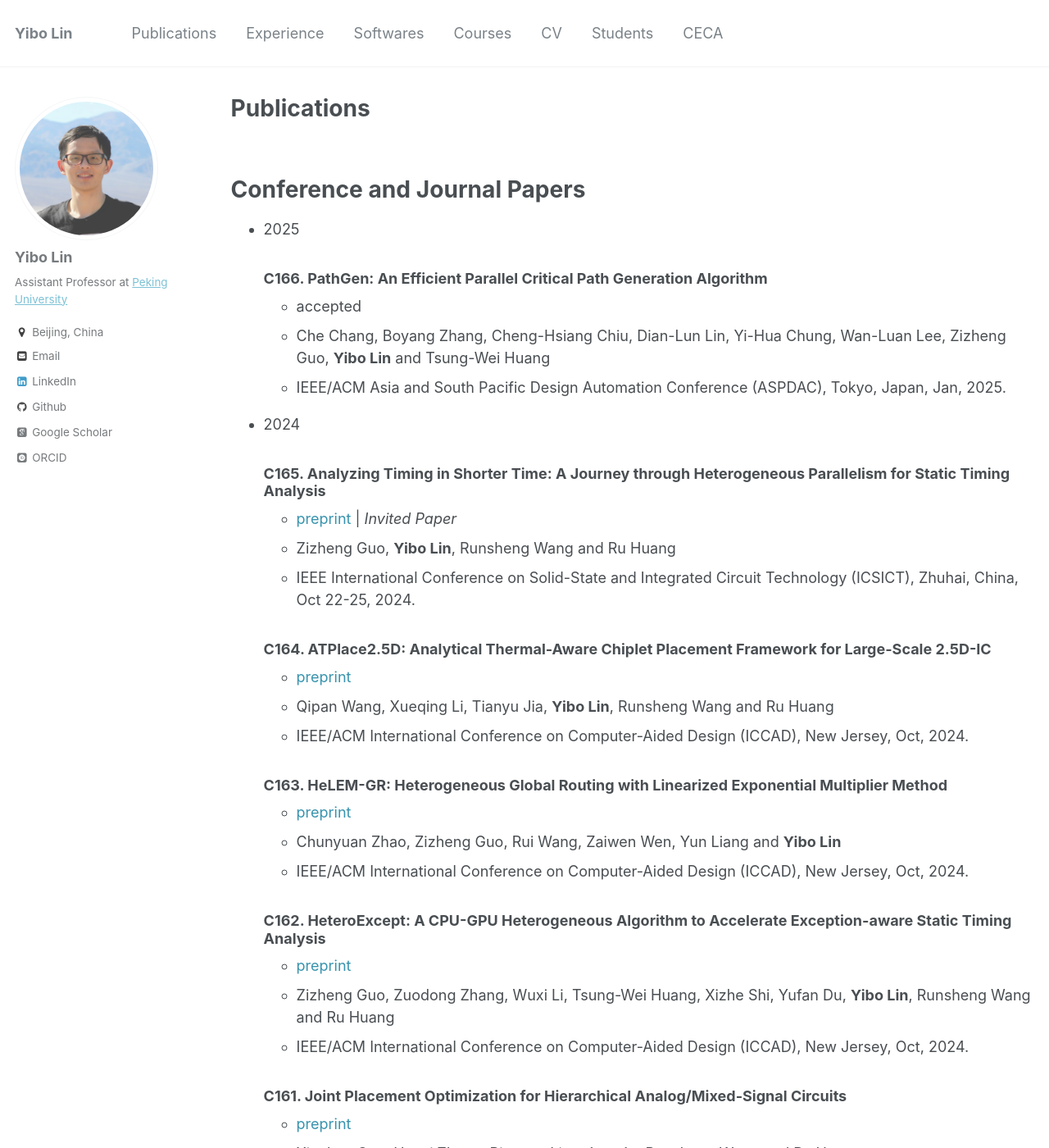
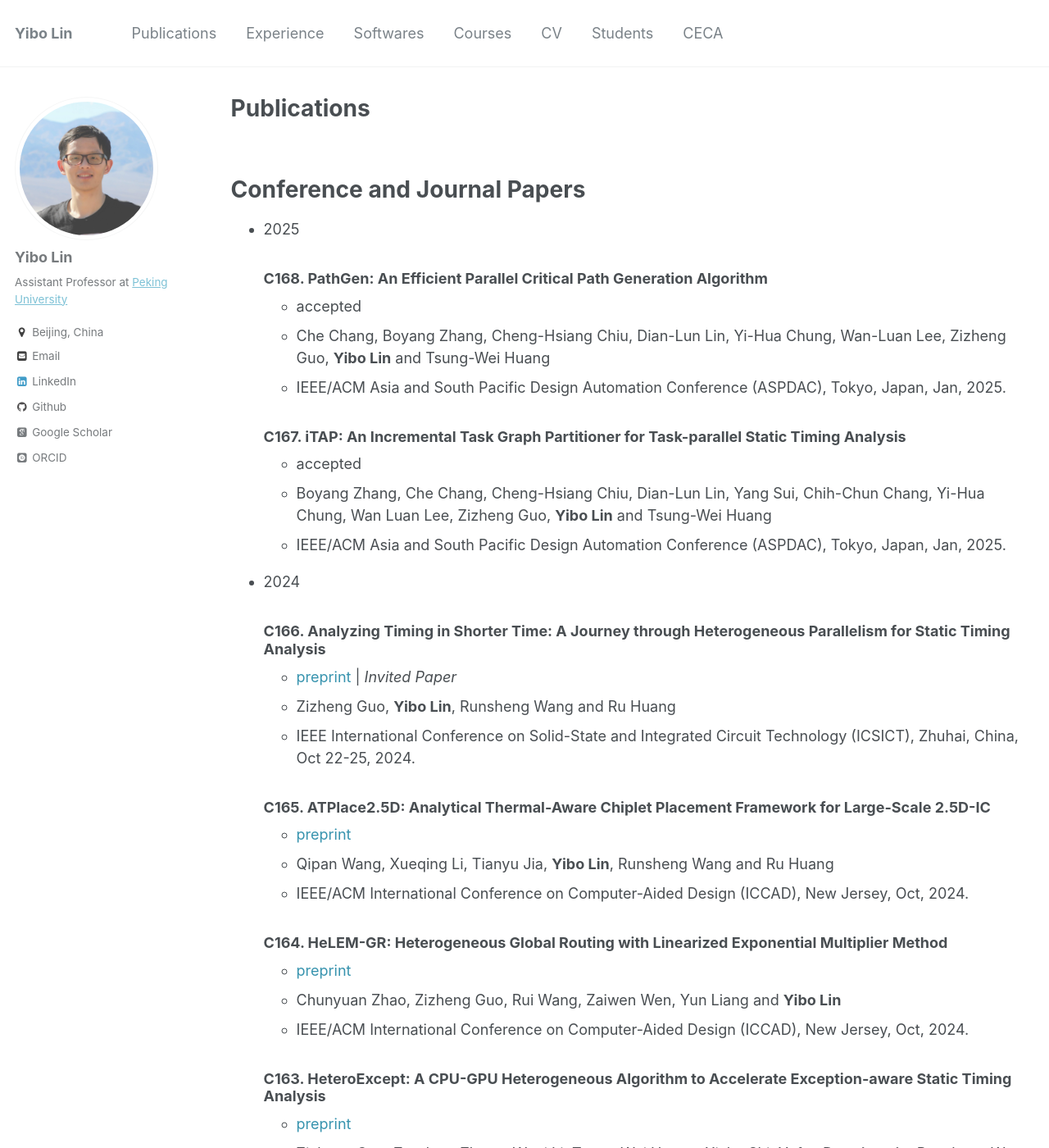
Before and after one commit to limbo018/limbo018.github.io, a Jekyll site: the page built from _pages/publications.md, in a window 1280 px wide and 1400 px high. Shown: the whole window at 82% size. Built offline with Jekyll 4.4.1, drawn with Linux system fonts in a browser that asks for light colours; some web fonts are replaced; some of the changed text lies outside the part shown.

Commit message:
add missing dac'24 paper and aspdac'25 paper

```diff
--- a/_pages/publications.md
+++ b/_pages/publications.md
@@ -19,96 +19,106 @@
 
 * 2025
 
-  ### C166. PathGen: An Efficient Parallel Critical Path Generation Algorithm
+  ### C168. PathGen: An Efficient Parallel Critical Path Generation Algorithm
      * accepted
      * Che Chang, Boyang Zhang, Cheng-Hsiang Chiu, Dian-Lun Lin, Yi-Hua Chung, Wan-Luan Lee, Zizheng Guo, **Yibo Lin** and Tsung-Wei Huang
      * IEEE/ACM Asia and South Pacific Design Automation Conference (ASPDAC), Tokyo, Japan, Jan, 2025.
 
+  ### C167. iTAP: An Incremental Task Graph Partitioner for Task-parallel Static Timing Analysis
+     * accepted
+     * Boyang Zhang, Che Chang, Cheng-Hsiang Chiu, Dian-Lun Lin, Yang Sui, Chih-Chun Chang, Yi-Hua Chung, Wan Luan Lee, Zizheng Guo, **Yibo Lin** and Tsung-Wei Huang
+     * IEEE/ACM Asia and South Pacific Design Automation Conference (ASPDAC), Tokyo, Japan, Jan, 2025.
+
 * 2024
 
-  ### C165. Analyzing Timing in Shorter Time: A Journey through Heterogeneous Parallelism for Static Timing Analysis
+  ### C166. Analyzing Timing in Shorter Time: A Journey through Heterogeneous Parallelism for Static Timing Analysis
      * <a href="/publications/papers/TIMING_ICSICT2024_Guo.pdf" style="color:#3793ae">preprint</a> \| *Invited Paper*
      * Zizheng Guo, **Yibo Lin**, Runsheng Wang and Ru Huang
      * IEEE International Conference on Solid-State and Integrated Circuit Technology (ICSICT), Zhuhai, China, Oct 22-25, 2024.
 
-  ### C164. ATPlace2.5D: Analytical Thermal-Aware Chiplet Placement Framework for Large-Scale 2.5D-IC
+  ### C165. ATPlace2.5D: Analytical Thermal-Aware Chiplet Placement Framework for Large-Scale 2.5D-IC
      * <a href="/publications/papers/PLACE_ICCAD2024_Wang.pdf" style="color:#3793ae">preprint</a>
      * Qipan Wang, Xueqing Li, Tianyu Jia, **Yibo Lin**, Runsheng Wang and Ru Huang
      * IEEE/ACM International Conference on Computer-Aided Design (ICCAD), New Jersey, Oct, 2024.
 
-  ### C163. HeLEM-GR: Heterogeneous Global Routing with Linearized Exponential Multiplier Method
+  ### C164. HeLEM-GR: Heterogeneous Global Routing with Linearized Exponential Multiplier Method
      * <a href="/publications/papers/ROUTE_ICCAD2024_Zhao.pdf" style="color:#3793ae">preprint</a>
      * Chunyuan Zhao, Zizheng Guo, Rui Wang, Zaiwen Wen, Yun Liang and **Yibo Lin**
      * IEEE/ACM International Conference on Computer-Aided Design (ICCAD), New Jersey, Oct, 2024.
 
-  ### C162. HeteroExcept: A CPU-GPU Heterogeneous Algorithm to Accelerate Exception-aware Static Timing Analysis
+  ### C163. HeteroExcept: A CPU-GPU Heterogeneous Algorithm to Accelerate Exception-aware Static Timing Analysis
      * <a href="/publications/papers/TIMING_ICCAD2024_Guo.pdf" style="color:#3793ae">preprint</a>
      * Zizheng Guo, Zuodong Zhang, Wuxi Li, Tsung-Wei Huang, Xizhe Shi, Yufan Du, **Yibo Lin**, Runsheng Wang and Ru Huang
      * IEEE/ACM International Conference on Computer-Aided Design (ICCAD), New Jersey, Oct, 2024.
 
-  ### C161. Joint Placement Optimization for Hierarchical Analog/Mixed-Signal Circuits
+  ### C162. Joint Placement Optimization for Hierarchical Analog/Mixed-Signal Circuits
      * <a href="/publications/papers/ANALOG_ICCAD2024_Gao.pdf" style="color:#3793ae">preprint</a>
      * Xiaohan Gao, Haoyi Zhang, Bingyan Liu, **Yibo Lin**, Runsheng Wang and Ru Huang
      * IEEE/ACM International Conference on Computer-Aided Design (ICCAD), New Jersey, Oct, 2024.
 
-  ### C160. Fusion of Global Placement and Gate Sizing with Differentiable Optimization
+  ### C161. Fusion of Global Placement and Gate Sizing with Differentiable Optimization
      * <a href="/publications/papers/OPT_ICCAD2024_Du.pdf" style="color:#3793ae">preprint</a> \| *Best Paper Nomination*
      * Yufan Du, Zizheng Guo, **Yibo Lin**, Runsheng Wang and Ru Huang
      * IEEE/ACM International Conference on Computer-Aided Design (ICCAD), New Jersey, Oct, 2024.
 
-  ### C159. FaStTherm: Fast and Stable Full-Chip Transient Thermal Predictor Considering Nonlinear Effects
+  ### C160. FaStTherm: Fast and Stable Full-Chip Transient Thermal Predictor Considering Nonlinear Effects
      * <a href="/publications/papers/THERMAL_ICCAD2024_Zhu.pdf" style="color:#3793ae">preprint</a>
      * Tianxiang Zhu, Qipan Wang, **Yibo Lin**, Runsheng Wang and Ru Huang
      * IEEE/ACM International Conference on Computer-Aided Design (ICCAD), New Jersey, Oct, 2024.
 
-  ### C158. MORPH: More Robust ASIC Placement for Hybrid Region Constraint Management
+  ### C159. MORPH: More Robust ASIC Placement for Hybrid Region Constraint Management
      * <a href="/publications/papers/PLACE_ICCAD2024_Mai.pdf" style="color:#3793ae">preprint</a>
      * Jing Mai, Zuodong Zhang, **Yibo Lin**, Runsheng Wang and Ru Huang
      * IEEE/ACM International Conference on Computer-Aided Design (ICCAD), New Jersey, Oct, 2024.
 
-  ### J157. [Large Circuit Models: Opportunities and Challenges](https://doi.org/10.1007/s11432-024-4155-7)
+  ### J158. [Large Circuit Models: Opportunities and Challenges](https://doi.org/10.1007/s11432-024-4155-7)
      * <a href="https://dds.sciengine.com/cfs/files/pdfs/view/1674-733X/004D8F9453BB4AE39205F819D9341C66-mark.pdf" style="color:#3793ae">preprint</a>
      * Tsung-Yi Ho, Sadaf Khan, Jinwei Liu, Yi Liu, Zhengyuan Shi, Ziyi Wang, Qiang Xu, Evangeline F.Y. Young, Bei Yu, Ziyang Zheng, Binwu Zhu, Keren Zhu, Yiqi Che, Yun Liang, **Yibo Lin**, Guojie Luo, Guangyu Sun, Runsheng Wang, Xinming Wei, Chenhao Xue, Haoyi Zhang, Zuodong Zhang, Yuxiang Zhao, Sunan Zou, Lei Chen, Yu Huang, Min Li, Dimitrios Tsaras, Mingxuan Yuan, Hui-Ling Zhen, Zhufei Chu, Wenji Fang, Xingquan Li and Zhiyao Xie
      * Science China Information Sciences, Sep, 2024.
 
-  ### J156. [Analytical Heterogeneous Die-to-Die 3D Placement With Macros](https://doi.org/10.1109/TCAD.2024.3444716)
+  ### J157. [Analytical Heterogeneous Die-to-Die 3D Placement With Macros](https://doi.org/10.1109/TCAD.2024.3444716)
      * accepted
      * Yuxuan Zhao, Peiyu Liao, Siting Liu, Jiaxi Jiang, **Yibo Lin** and Bei Yu
      * IEEE Transactions on Computer-Aided Design of Integrated Circuits and Systems (TCAD), Aug, 2024.
 
-  ### J155. [A Robust FPGA Router With Optimization of High-Fanout Nets and Intra-CLB Connections](https://doi.org/10.1109/TCAD.2024.3447218)
+  ### J156. [A Robust FPGA Router With Optimization of High-Fanout Nets and Intra-CLB Connections](https://doi.org/10.1109/TCAD.2024.3447218)
      * accepted
      * Xun Jiang, Jiarui Wang, Jing Mai, Zhixiong Di and **Yibo Lin**
      * IEEE Transactions on Computer-Aided Design of Integrated Circuits and Systems (TCAD), Aug, 2024.
 
-  ### C154. Top-Level Routing for Multiply-Instantiated Blocks with Topology Hashing
+  ### C155. [Top-Level Routing for Multiply-Instantiated Blocks with Topology Hashing](https://doi.org/10.1145/3649329.3655900)
      * <a href="/publications/papers/ROUTE_DAC2024_Wang.pdf" style="color:#3793ae">preprint</a>
      * Jiarui Wang, Xun Jiang and **Yibo Lin**
      * ACM/IEEE Design Automation Conference (DAC), San Francisco, CA, Jun 23-27, 2024.
 
-  ### C153. PowPrediCT: Cross-Stage Power Prediction with Circuit-Transformation-Aware Learning
+  ### C154. [PowPrediCT: Cross-Stage Power Prediction with Circuit-Transformation-Aware Learning](https://doi.org/10.1145/3649329.3657349)
      * <a href="/publications/papers/POWER_DAC2024_Du.pdf" style="color:#3793ae">preprint</a>
      * Yufan Du, Zizheng Guo, Xun Jiang, Zhuomin Chai, Yuxiang Zhao, **Yibo Lin**, Runsheng Wang and Ru Huang
      * ACM/IEEE Design Automation Conference (DAC), San Francisco, CA, Jun 23-27, 2024.
 
-  ### C152. EasyACIM: An End-to-End Automated Analog CIM with Synthesizable Architecture and Agile Design Space Exploration
+  ### C153. [EasyACIM: An End-to-End Automated Analog CIM with Synthesizable Architecture and Agile Design Space Exploration](https://doi.org/10.1145/3649329.3656229)
      * <a href="https://arxiv.org/abs/2404.13062" style="color:#3793ae">preprint</a>
      * Haoyi Zhang, Jiahao Song, Xiaohan Gao, Xiyuan Tang, **Yibo Lin**, Runsheng Wang and Ru Huang
      * ACM/IEEE Design Automation Conference (DAC), San Francisco, CA, Jun 23-27, 2024.
 
-  ### C151. PVTSizing: A TuRBO-RL-Based Batch-Sampling Optimization Framework for PVT-Robust Analog Circuit Synthesis
+  ### C152. [PVTSizing: A TuRBO-RL-Based Batch-Sampling Optimization Framework for PVT-Robust Analog Circuit Synthesis](https://doi.org/10.1145/3649329.3661850)
      * <a href="/publications/papers/ANALOG_DAC2024_Kong.pdf" style="color:#3793ae">preprint</a>
      * Zichen Kong, Xiyuan Tang, Wei Shi, Yiheng Du, **Yibo Lin** and Yuan Wang
      * ACM/IEEE Design Automation Conference (DAC), San Francisco, CA, Jun 23-27, 2024.
 
-  ### C150. Lesyn: Placement-aware Logic Resynthesis for Non-Integer Multiple-Cell-Height Designs
+  ### C151. [Lesyn: Placement-aware Logic Resynthesis for Non-Integer Multiple-Cell-Height Designs](https://doi.org/10.1145/3649329.3656243)
      * <a href="/publications/papers/LOGIC_DAC2024_Pu.pdf" style="color:#3793ae">preprint</a>
      * Yuan Pu, Fangzhou Liu, Yu Zhang, Zhuolun He, Kai-Yuan Chao, **Yibo Lin** and Bei Yu
      * ACM/IEEE Design Automation Conference (DAC), San Francisco, CA, Jun 23-27, 2024.
 
-  ### C149. G-kway: Multilevel GPU-Accelerated k-way Graph Partitioner
+  ### C150. [G-kway: Multilevel GPU-Accelerated k-way Graph Partitioner](https://doi.org/10.1145/3649329.3656238)
      * <a href="/publications/papers/PART_DAC2024_Lee.pdf" style="color:#3793ae">preprint</a>
      * Wan Luan Lee, Dian-Lun Lin, Tsung-Wei Huang, Shui Jiang, Tsung-Yi Ho, **Yibo Lin** and Bei Yu
+     * ACM/IEEE Design Automation Conference (DAC), San Francisco, CA, Jun 23-27, 2024.
+
+  ### C149. [Oltron: Algorithm-Hardware Co-design for Outlier-Aware Quantization of LLMs with Inter-/Intra-Layer Adaptation](https://doi.org/10.1145/3649329.3656221)
+     * <a href="https://dl.acm.org/doi/pdf/10.1145/3649329.3656221" style="color:#3793ae">preprint</a>
+     * Chenhao Xue, Chen Zhang, Xun Jiang,  Gao Zhutianya , **Yibo Lin** and Guangyu Sun
      * ACM/IEEE Design Automation Conference (DAC), San Francisco, CA, Jun 23-27, 2024.
 
   ### C148. [First Experimental Demonstration of Self-Aligned Flip FET (FFET): A Breakthrough Stacked Transistor Technology with 2.5T Design, Dual-Side Active and Interconnects](https://doi.org/10.1109/VLSITechnologyandCir46783.2024.10631460)
```
Also changed, not shown: _includes/publications_cv.md (+22 -18 lines), ref/publications.bib (+35 -6 lines), 8 other files.
